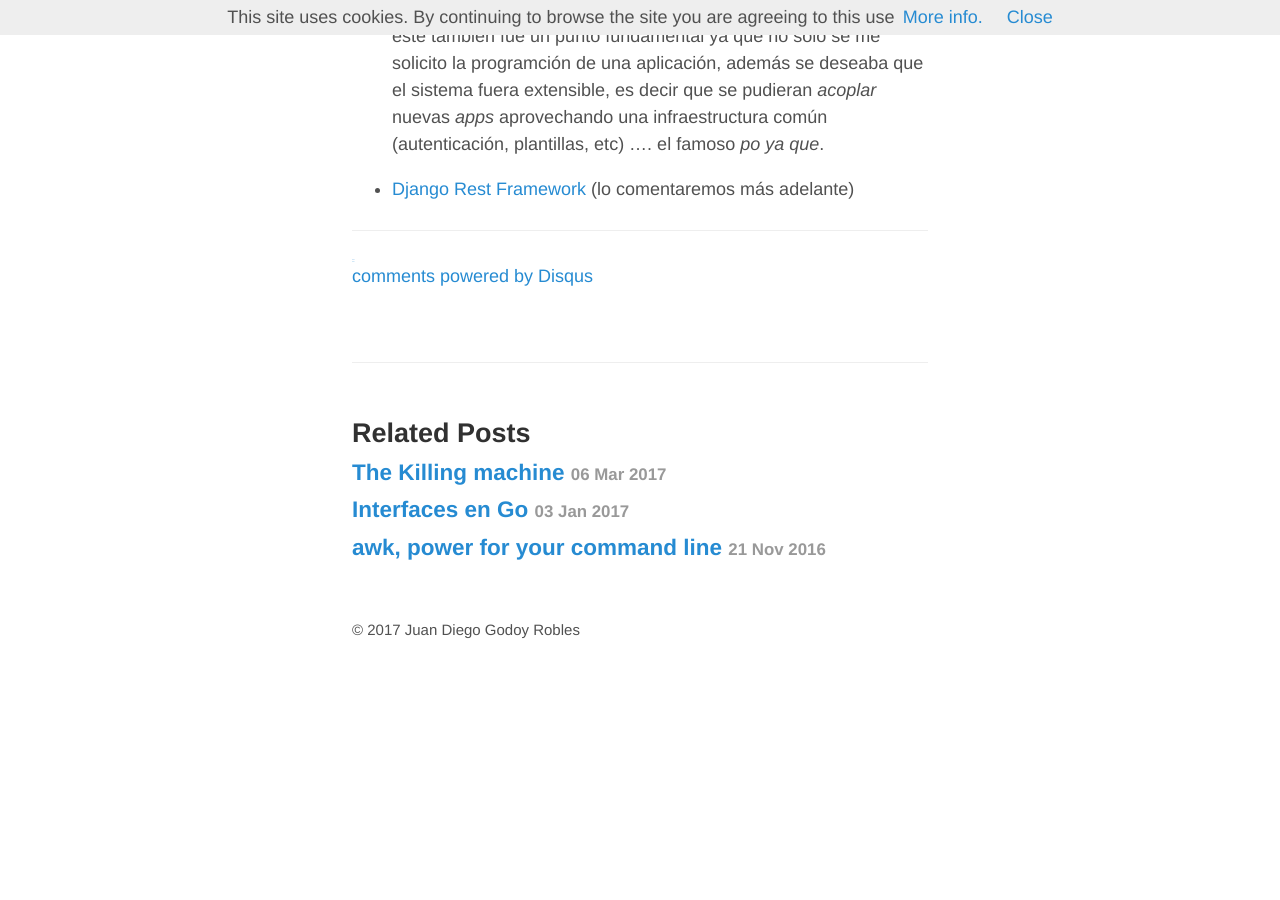
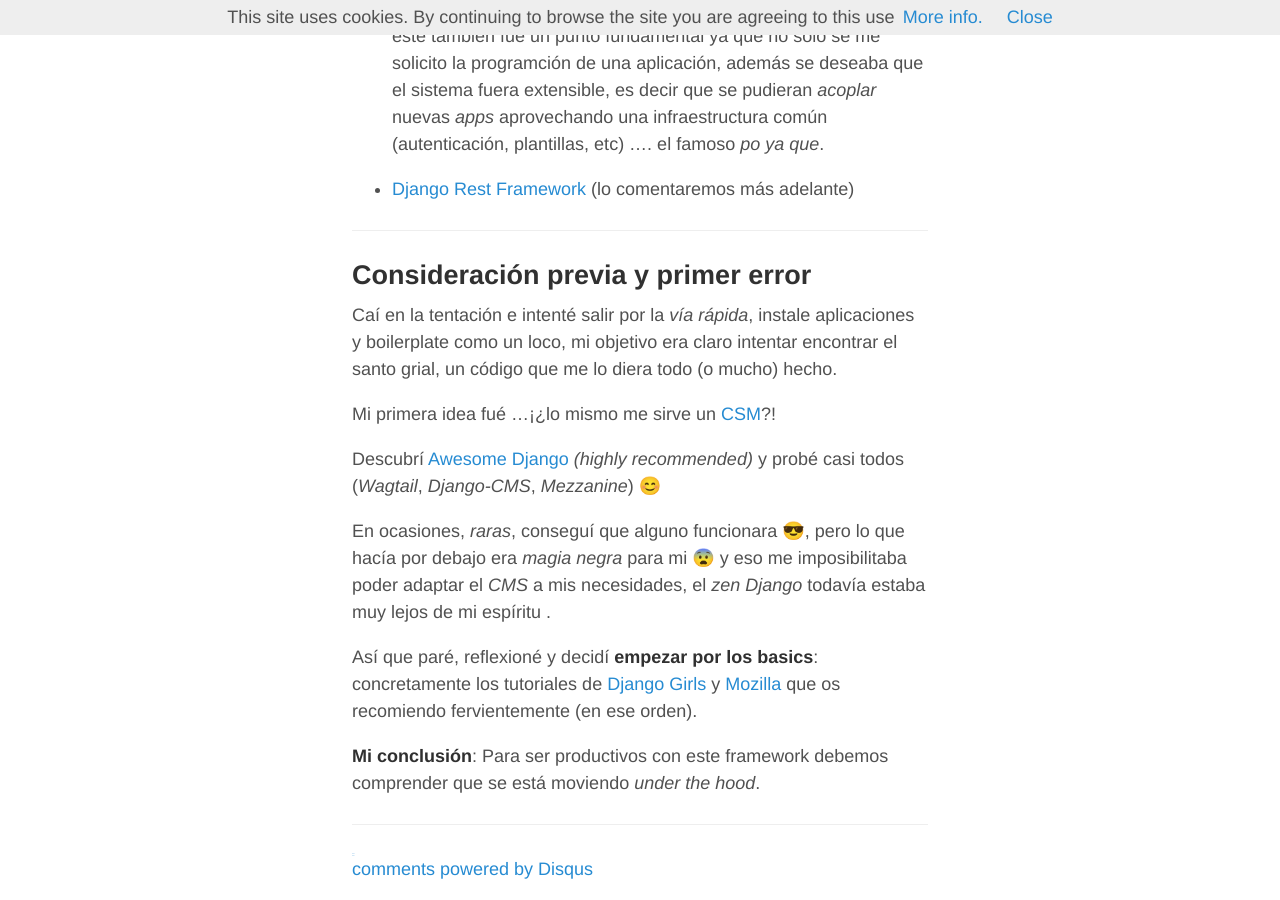
Before and after one commit to klashxx/klashxx.github.io, a Jekyll site: the page built from _posts/2017-09-22-django-vs-sysadmin.md, in a window 1280 px wide and 900 px high, scrolled down 2525 px. Built offline with Jekyll 4.4.1, drawn with Linux system fonts in a browser that asks for light colours; nearby versions of some CDN libraries; emoji names are drawn with the system emoji font; comment, search, counter and statistics services are not loaded; before the commit the page ends 3204 px from its top, so only the background shows below that.

Commit message:
First consideration

```diff
--- a/_posts/2017-09-22-django-vs-sysadmin.md
+++ b/_posts/2017-09-22-django-vs-sysadmin.md
@@ -71,7 +71,7 @@
 
 La respuesta es simple: compartiendo mi experiencia, lo que me sirvió y lo que no.
 
-:warning: **ATENCION**:  Esto **NO** es un tutorial.
+:warning: **ATENCION**: Este texto **NO** es un tutorial.
 
 <hr>
 
@@ -91,6 +91,22 @@
 
 <hr>
 
+## Consideración previa y primer error
+
+Caí en la tentación e intenté salir por la *vía rápida*, instale aplicaciones y boilerplate como un loco, mi objetivo era claro intentar encontrar el santo grial, un código que me lo diera todo (o mucho) hecho.
+
+Mi primera idea fué ...¡¿lo mismo me sirve un [CSM][csm-wiki]?!
+
+Descubrí [Awesome Django][awesome] *(highly recommended)* y probé casi todos (*Wagtail*, *Django-CMS*, *Mezzanine*) :blush:
+
+En ocasiones, *raras*, conseguí que alguno funcionara :sunglasses:, pero lo que hacía por debajo era *magia negra* para mi :fearful: y eso me imposibilitaba poder adaptar el *CMS* a mis necesidades, el  *zen Django* todavía estaba muy lejos de mi espíritu .
+
+Así que paré, reflexioné y decidí **empezar por los basics**: concretamente los tutoriales de [Django Girls][django-girls-tuto] y [Mozilla][mozilla-tuto] que os recomiendo fervientemente (en ese orden).
+
+**Mi conclusión**: Para ser productivos con este framework debemos comprender que se está moviendo *under the hood*.
+
+<hr>
+
 [pycones2017-home]: https://2017.es.pycon.org "PyConES 2017 - Cáceres"
 [dvs-agenda]: https://2017.es.pycon.org/es/schedule/sysadmin-vs-django/ "Django vs Sysadmin - PyConES 2017"
 [dvs-slides]: https://klashxx.github.io/slides/django/ "Django vs Sysadmin - Slides"
@@ -106,3 +122,7 @@
 [repo-drf]: https://github.com/klashxx/PyConES2017/tree/03_drf "Django vs Sysadmin - 03_drf"
 [wiki-orm]: https://es.wikipedia.org/wiki/Mapeo_objeto-relacional "ORM - Wikipedia"
 [drf-home]: http://www.django-rest-framework.org/ "Django REST framework"
+[csm-wiki]: https://es.wikipedia.org/wiki/Sistema_de_gesti%C3%B3n_de_contenidos "Content Management System"
+[awesome]: https://gitlab.com/rosarior/awesome-django "Awesome Django"
+[django-girls-tuto]: https://tutorial.djangogirls.org/es/ "Django Girls"
+[mozilla-tuto]: https://developer.mozilla.org/en-US/docs/Learn/Server-side/Django "Tutorial Mozilla"
```
